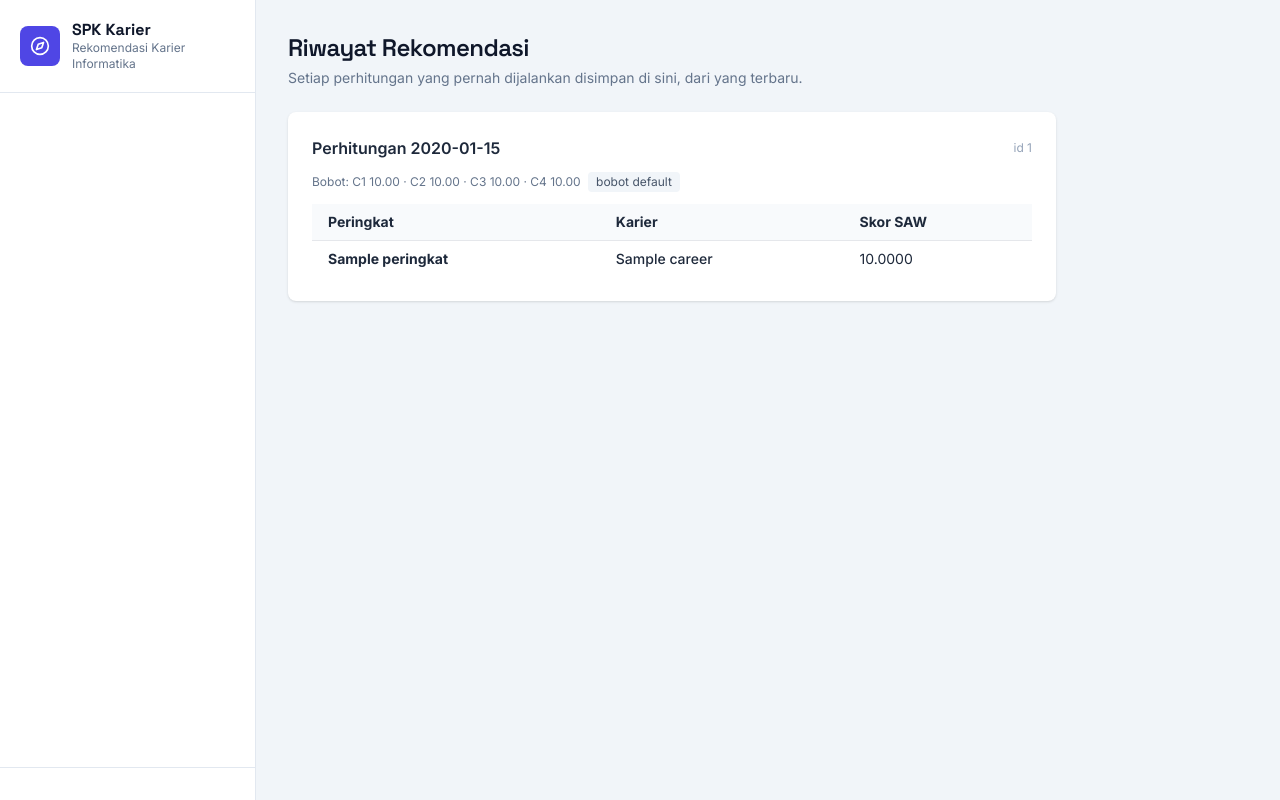
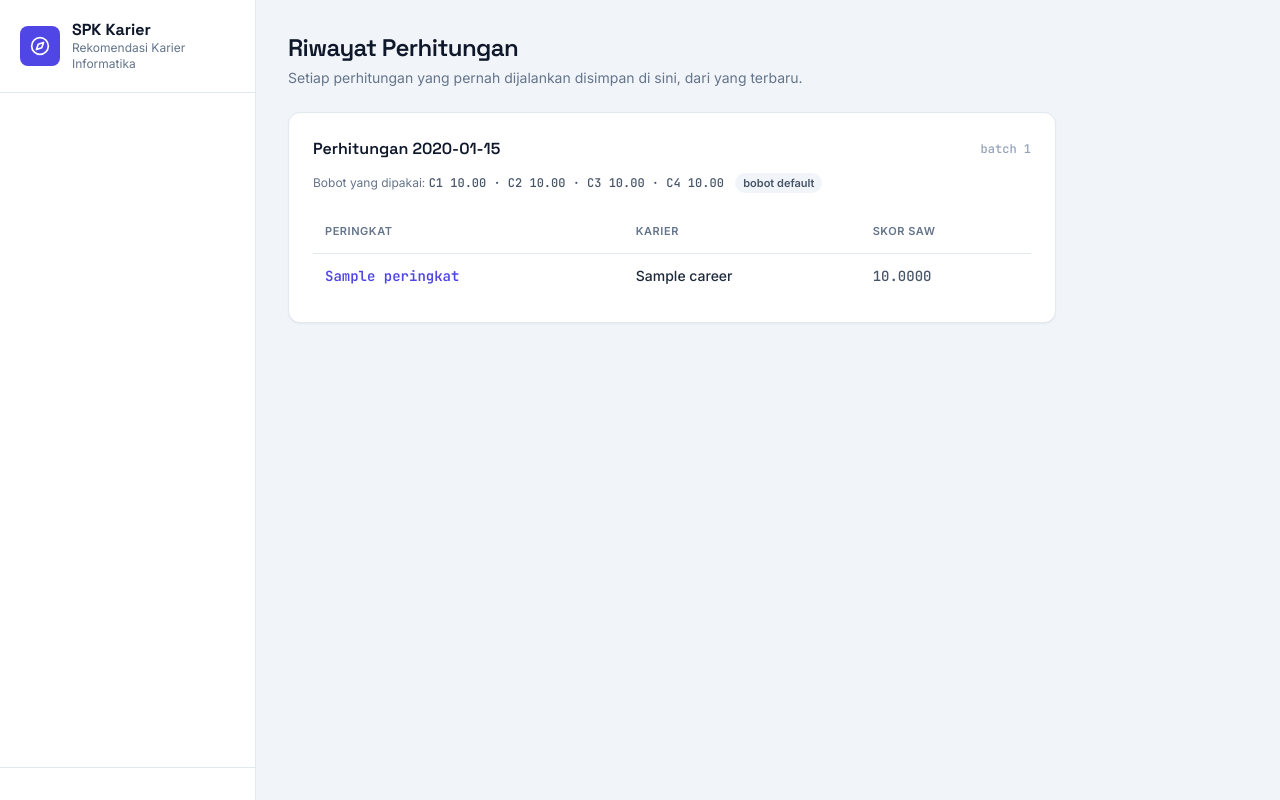
Before and after one commit to yfujust-collab/spk-rekomendasi-karier, a Flask app: template app/templates/spk/riwayat.html in a window 1280 px wide. Run offline with Flask 3, Linux system fonts and the light colour scheme; the template is opened without the code that fills it: most values are stand-ins (such as "Sample title", 1, 10 or a date in 2020); some libraries are stand-ins or nearby versions.

Commit message:
feat(ui): rapikan halaman light mahasiswa dan admin

```diff
--- a/app/templates/spk/riwayat.html
+++ b/app/templates/spk/riwayat.html
@@ -1,35 +1,36 @@
 {% extends "base.html" %}
 {% block title %}Riwayat Rekomendasi{% endblock %}
-{% block heading %}Riwayat Rekomendasi{% endblock %}
+{% block heading %}Riwayat Perhitungan{% endblock %}
 {% block subheading %}Setiap perhitungan yang pernah dijalankan disimpan di sini, dari yang terbaru.{% endblock %}
 {% block content %}
 {% if riwayat %}
 <div class="space-y-4 max-w-3xl">
   {% for b in riwayat %}
-  <div class="bg-white rounded-lg shadow p-6">
-    <div class="flex items-center justify-between mb-3">
-      <p class="font-semibold">Perhitungan {{ b.waktu.strftime('%d-%m-%Y %H:%M') }}</p>
-      <span class="text-xs text-slate-400">id {{ b.batch_id }}</span>
+  <div class="card p-6">
+    <div class="flex flex-wrap items-center justify-between gap-2 mb-3">
+      <p class="font-display font-semibold text-slate-900">Perhitungan {{ b.waktu.strftime('%d-%m-%Y %H:%M') }}</p>
+      <span class="font-mono text-xs text-slate-400">batch {{ b.batch_id }}</span>
     </div>
-    <p class="text-xs text-slate-500 mb-3">
-      Bobot: C1 {{ '%.2f'|format(b.bobot[0]) }} &middot; C2 {{ '%.2f'|format(b.bobot[1]) }} &middot; C3 {{ '%.2f'|format(b.bobot[2]) }} &middot; C4 {{ '%.2f'|format(b.bobot[3]) }}
-      {% if b.kustom %}<span class="inline-block ml-1 bg-indigo-100 text-indigo-800 rounded px-2 py-0.5">bobot kustom</span>{% else %}<span class="inline-block ml-1 bg-slate-100 text-slate-600 rounded px-2 py-0.5">bobot default</span>{% endif %}
+    <p class="text-xs text-slate-500 mb-4">
+      Bobot yang dipakai:
+      <span class="font-mono text-slate-600">C1 {{ '%.2f'|format(b.bobot[0]) }} &middot; C2 {{ '%.2f'|format(b.bobot[1]) }} &middot; C3 {{ '%.2f'|format(b.bobot[2]) }} &middot; C4 {{ '%.2f'|format(b.bobot[3]) }}</span>
+      {% if b.kustom %}<span class="badge-kustom ml-2">bobot kustom</span>{% else %}<span class="badge-default ml-2">bobot default</span>{% endif %}
     </p>
     <div class="overflow-x-auto">
       <table class="w-full text-sm">
-        <thead class="bg-slate-50 text-left">
-          <tr>
-            <th class="px-4 py-2">Peringkat</th>
-            <th class="px-4 py-2">Karier</th>
-            <th class="px-4 py-2">Skor SAW</th>
+        <thead>
+          <tr class="border-b border-slate-200">
+            <th class="th px-3">Peringkat</th>
+            <th class="th px-3">Karier</th>
+            <th class="th px-3">Skor SAW</th>
           </tr>
         </thead>
         <tbody>
           {% for r in b.teratas %}
-          <tr class="border-t">
-            <td class="px-4 py-2 font-bold">{{ r.peringkat }}</td>
-            <td class="px-4 py-2 font-medium">{{ r.career.nama }}</td>
-            <td class="px-4 py-2">{{ '%.4f'|format(r.skor_saw) }}</td>
+          <tr class="border-b border-slate-100 last:border-0">
+            <td class="td px-3 font-mono font-semibold text-indigo-600">{{ r.peringkat }}</td>
+            <td class="td px-3 font-medium text-slate-800">{{ r.career.nama }}</td>
+            <td class="td px-3 font-mono text-slate-600">{{ '%.4f'|format(r.skor_saw) }}</td>
           </tr>
           {% endfor %}
         </tbody>
@@ -39,10 +40,10 @@
   {% endfor %}
 </div>
 {% else %}
-<div class="bg-white rounded-lg shadow p-8 max-w-2xl text-center">
-  <p class="font-semibold text-slate-700 mb-1">Belum ada riwayat</p>
-  <p class="text-sm text-slate-500 mb-4">Anda belum pernah menjalankan perhitungan rekomendasi.</p>
-  <a href="{{ url_for('spk.hitung') }}" class="inline-block bg-indigo-600 text-white rounded px-4 py-2 text-sm hover:bg-indigo-700">Hitung Rekomendasi</a>
+<div class="card p-8 max-w-2xl text-center">
+  <p class="font-display font-semibold text-slate-900 mb-1">Belum ada riwayat</p>
+  <p class="text-sm text-slate-500 mb-5">Anda belum pernah menjalankan perhitungan rekomendasi.</p>
+  <a href="{{ url_for('spk.hitung') }}" class="btn-primary">Hitung Rekomendasi</a>
 </div>
 {% endif %}
 {% endblock %}
```
